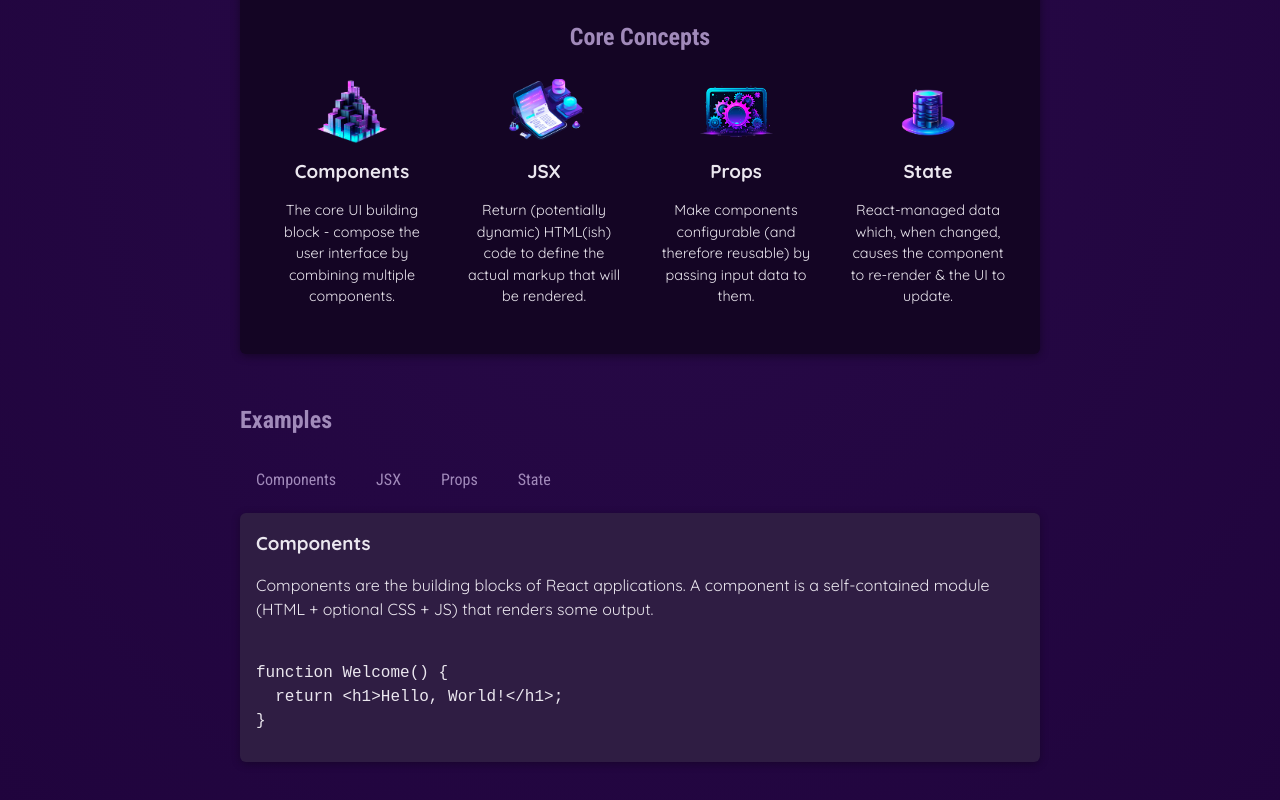
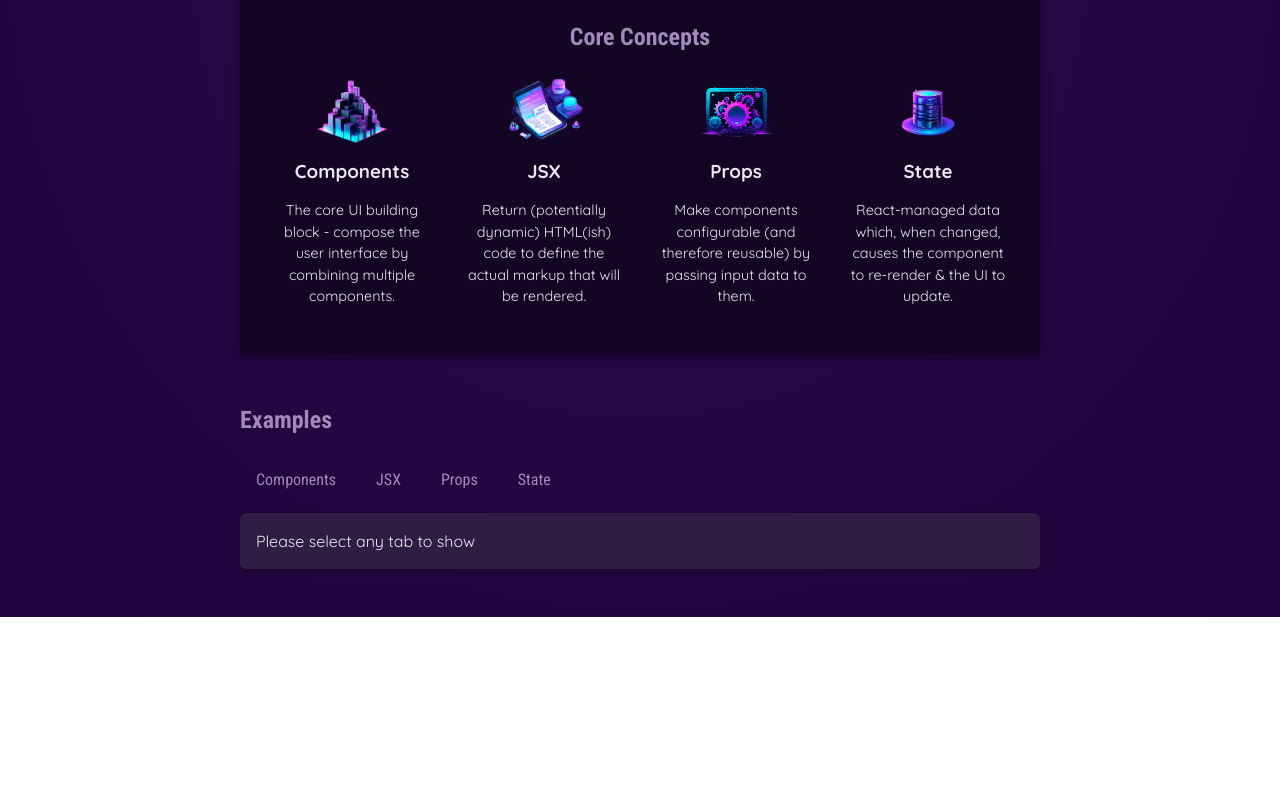
Before and after one commit to gaurav700/React_Essentals, a React (Create React App) app: page / in a window 1280 px wide. Shown: the part 709-1509 px from the top of the page. After the commit the page ends 1326 px from the top, so only its background shows below. Built offline with nearby package versions, Linux system fonts and the light colour scheme.

Commit message:
Implemented conditional rendering

```diff
--- a/src/App2.js
+++ b/src/App2.js
@@ -3,7 +3,7 @@ import { CoreConcepts } from "./CoreConcepts.js";
 import TabButton from "./TabButton.js";
 import { useState } from "react";
 export function App2() {
-  const [tabContent, setTabContent] = useState(EXAMPLES.components);
+  const [tabContent, setTabContent] = useState(null);
 
   function handleSelect(contentType) {
     setTabContent(EXAMPLES[contentType]);
@@ -34,6 +34,9 @@ export function App2() {
             <TabButton onSelect={() => handleSelect("props")}>Props</TabButton>
             <TabButton onSelect={() => handleSelect("state")}>State</TabButton>
           </menu>
+          {tabContent == null ? (
+            <div id="tab-content">Please select any tab to show</div>
+          ) : (
             <div id="tab-content">
               <h3>{tabContent.title}</h3>
               <p>{tabContent.description}</p>
@@ -41,6 +44,7 @@ export function App2() {
                 <code>{tabContent.code}</code>
               </pre>
             </div>
+          )}
         </section>
       </main>
     </div>
```
Lines whose indentation alone changed are shown as unchanged.
